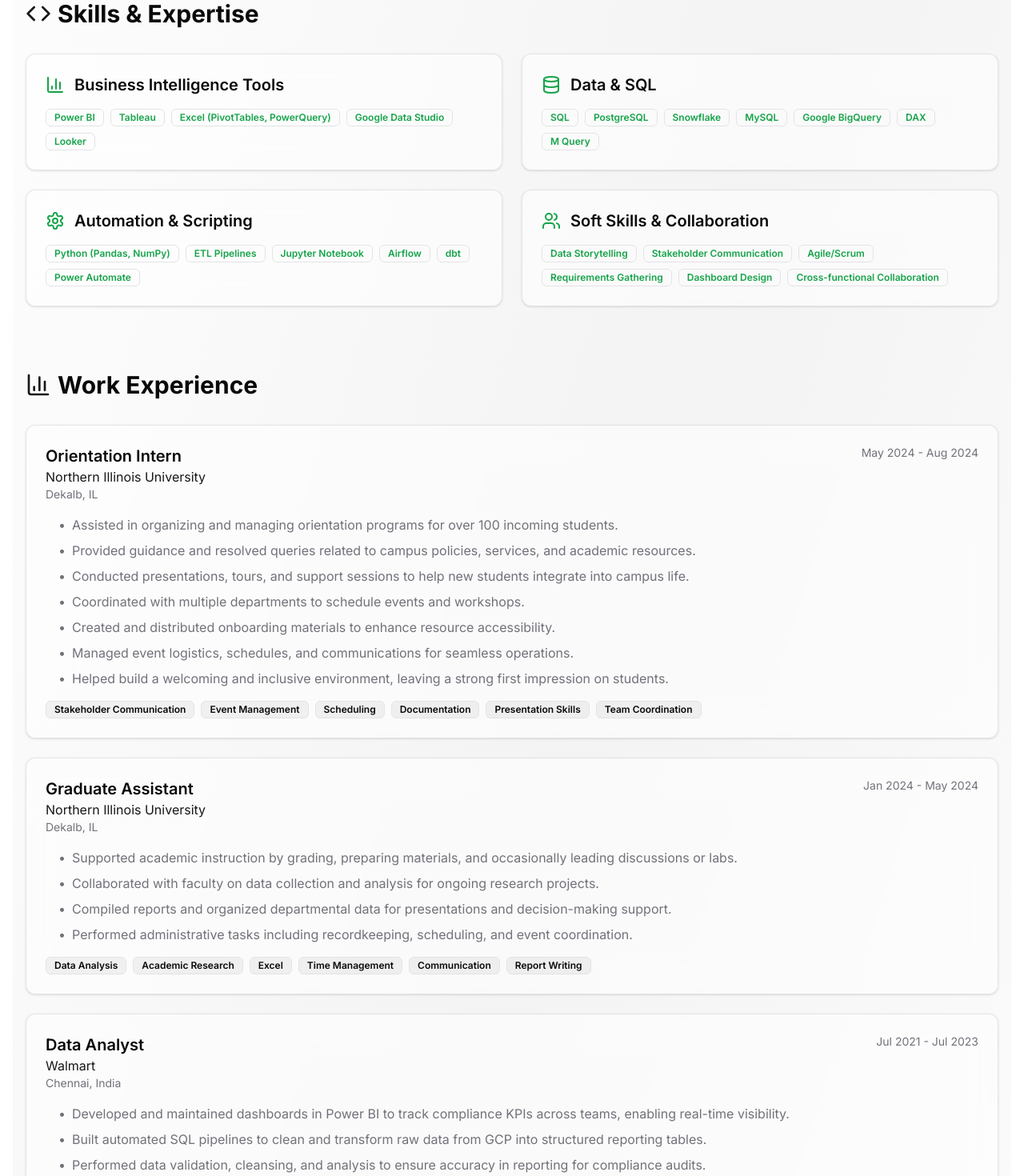
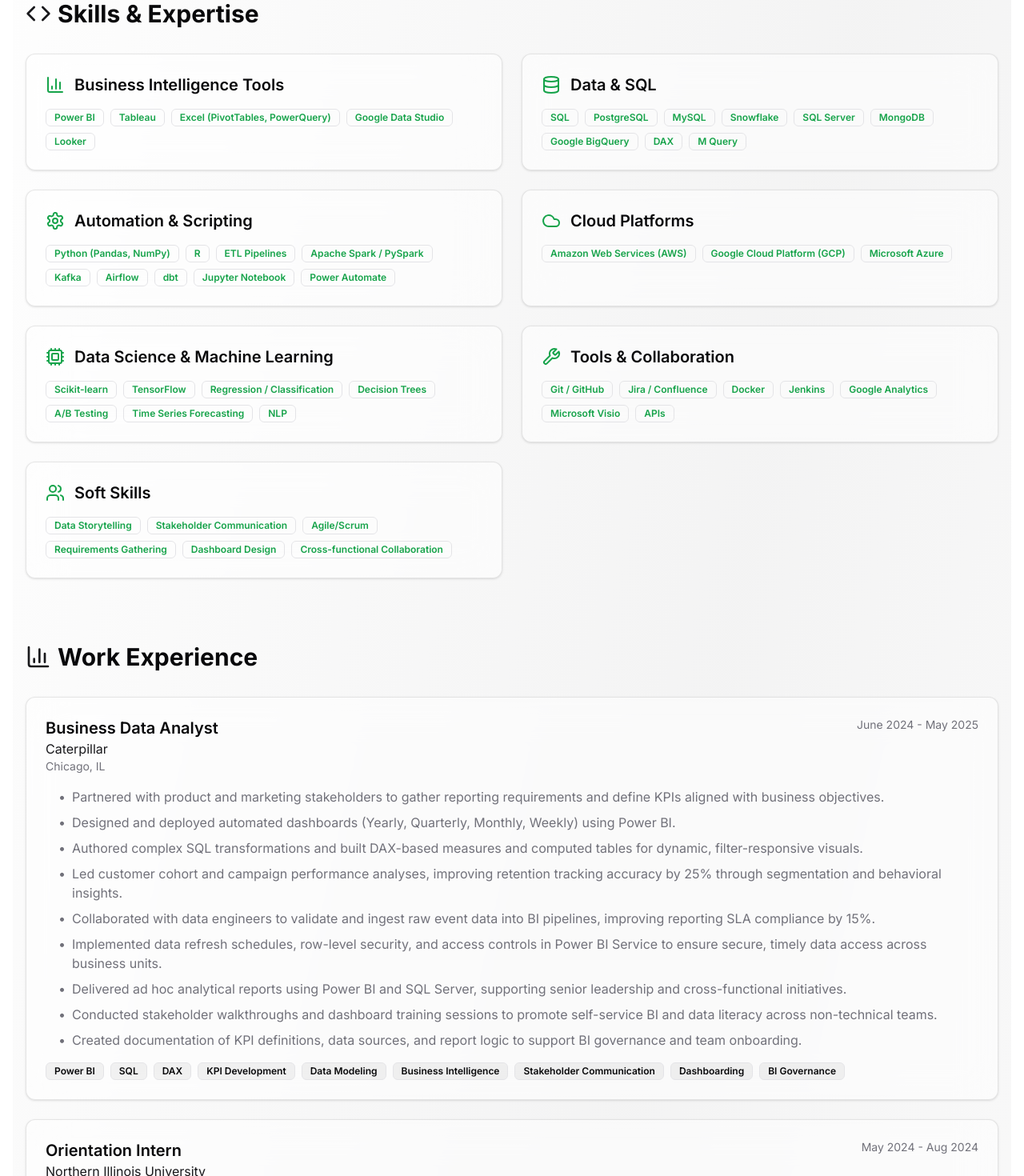
Before and after one commit to Sushmi08B/Portfolio, a Next.js app: page /about in a window 1280 px wide. Shown: the part 880-2350 px from the top of the page at 80% size. Built offline with nearby package versions, Linux system fonts and the light colour scheme.

Commit message:
Changes Updated

```diff
--- a/src/components/sections/about-detail.tsx
+++ b/src/components/sections/about-detail.tsx
@@ -36,13 +36,15 @@ export function AboutDetail() {
             <div>
               <h1 className="text-4xl md:text-5xl font-bold mb-4">Sushmitha Birudala</h1>
               <p className="text-xl text-muted-foreground mb-4">
-                 Business Intelligence Analyst | Power BI • SQL • Python
+                 Data Analyst | Business Data Analyst | Business Intelligence Specialist
               </p>
               <div className="flex flex-wrap gap-2">
-                <Badge variant="outline" className="bg-primary/10"><BarChart3 className="w-3 h-3 mr-2" /> Power BI Expert</Badge>
+                <Badge variant="outline" className="bg-primary/10"><Users className="w-3 h-3 mr-2" /> Data & BI Analysis</Badge>
+                <Badge variant="outline" className="bg-primary/10"><BarChart3 className="w-3 h-3 mr-2" /> Data Visualization Expert</Badge>
                 <Badge variant="outline" className="bg-primary/10"><Database className="w-3 h-3 mr-2" /> SQL Specialist</Badge>
+                <Badge variant="outline" className="bg-primary/10"><Code className="w-3 h-3 mr-2" /> Data Storyteller</Badge>
+                <Badge variant="outline" className="bg-primary/10"><Code className="w-3 h-3 mr-2" /> Dashboard Developer</Badge>
                 <Badge variant="outline" className="bg-primary/10"><Settings className="w-3 h-3 mr-2" /> Reporting Automation</Badge>
-                <Badge variant="outline" className="bg-primary/10"><Code className="w-3 h-3 mr-2" /> Python Analyst</Badge>
               </div>
             </div>
           </div>
@@ -56,7 +58,7 @@ export function AboutDetail() {
               Professional Summary
             </h2>
             <div className="space-y-4 text-lg text-muted-foreground leading-relaxed">
-              <p>I’m a  Data & Business Intelligence Analyst with over 4+ years of experience helping companies unlock actionable insights through dashboards, SQL data models, and Python-based automation.</p>
+              <p>I’m a  Data & Business Intelligence Analyst with over 4 years of experience helping companies unlock actionable insights through dashboards, SQL data models, and Python-based automation.</p>
               <p>Experience transforming raw data into actionable insights that support strategic decision-making.</p>
               <p>Strong foundation in data cleaning, exploratory data analysis (EDA), KPI development, and dashboard creation, optimizing reporting pipelines to designing executive dashboards across sales, operations, and finance departments.</p>
               <p>I hold a Master's in Computer Science and am passionate about data storytelling, stakeholder engagement, and driving real-world impact with clean, automated insights.</p>
@@ -157,31 +159,33 @@ export function AboutDetail() {
               Education
             </h2>
             <div className="space-y-6">
-              <div>
+              {education.map((edu, idx) => (
+                <div key={idx}>
                   <div className="flex flex-col md:flex-row md:items-start md:justify-between mb-2">
                     <div>
-                    <h3 className="font-semibold text-lg">{education.degree}</h3>
-                    <p className="text-muted-foreground">{education.school}</p>
+                      <h3 className="font-semibold text-lg">{edu.degree}</h3>
+                      <p className="text-muted-foreground">{edu.school}</p>
                     </div>
                     <div className="text-right mt-1 md:mt-0">
-                    <p className="text-sm text-muted-foreground">{education.startDate} - {education.endDate}</p>
-                    <p className="text-sm font-medium text-primary">GPA: {education.gpa}</p>
+                      <p className="text-sm text-muted-foreground">{edu.startDate} - {edu.endDate}</p>
+                      <p className="text-sm font-medium text-primary">GPA: {edu.gpa}</p>
                     </div>
                   </div>
                   <div className="mt-3">
-                  {education.honors.map((honor, index) => (
+                    {edu.honors.map((honor, index) => (
                       <Badge key={index} variant="outline" className={`bg-primary/5 mb-2 ${index > 0 ? "ml-2" : ""}`}>{honor.name}</Badge>
                     ))}
                   </div>
                   <div className="mt-4">
                     <p className="text-sm font-medium mb-2">Activities and Societies:</p>
                     <ul className="list-disc list-inside text-sm text-muted-foreground space-y-1 ml-2">
-                    {education.activities.map((activity, index) => (
+                      {edu.activities.map((activity, index) => (
                         <li key={index}>{activity.name}</li>
                       ))}
                     </ul>
                   </div>
                 </div>
+              ))}
             </div>
           </Card>
         </motion.div>
@@ -216,7 +220,17 @@ export function AboutDetail() {
               Blog & Writing
             </h2>
             <div className="space-y-4 text-muted-foreground">
-              <p>Sharing ideas, tools, and practical insights in BI and data storytelling. Check back soon for posts!</p>
+              <p>
+                I write about data storytelling, Power BI, and automation. Check out my insights on{" "}
+                <a
+                  href="https://medium.com/@sushmithabirudala"
+                  target="_blank"
+                  rel="noopener noreferrer"
+                  className="text-primary underline hover:text-primary/80 transition"
+                >
+                  Medium
+                </a>.
+              </p>
             </div>
           </Card>
         </motion.div>
--- a/src/data/education.ts
+++ b/src/data/education.ts
@@ -17,7 +17,8 @@ export interface Education {
   activities: Activity[];
 }
 
-export const education: Education = {
+export const education: Education[] = [
+  {
   degree: "Master of Science - MS, Computer Science",
   school: "Northern Illinois University",
   location: "DeKalb, Illinois, United States",
@@ -35,4 +36,22 @@ export const education: Education = {
     { name: "AI & Machine Learning Reading Group - Participant" },
     { name: "Tableau & Power BI Workshops - Attendee" }
   ]
-};
+},
+  {
+  degree: "Bachelor of Technology - BTech, Electronics and Communication Engineering",
+  school: "Sri Padmavathi Mahila Visvavidyalayam",
+  location: "Tirupati, India",
+  startDate: "August 2017",
+  endDate: "May 2021",
+  gpa: "3.4",
+  honors: [
+    { name: "Top of the Class" },
+    { name: "Academic Excellence Award" }
+  ],
+  activities: [
+    { name: "IEEE - Member" },
+    { name: "Tech Fest Volunteer" },
+    { name: "Coding Competitions - Participant" }
+  ]
+}
+];
--- a/src/data/experience.ts
+++ b/src/data/experience.ts
@@ -18,6 +18,35 @@ export interface Experience {
 }
 
 export const experiences: Experience[] = [
+  {
+    title: "Business Data Analyst",
+    company: "Caterpillar",
+    location: "Chicago, IL",
+    startDate: "June 2024",
+    endDate: "May 2025",
+    achievements: [
+      { text: "Partnered with product and marketing stakeholders to gather reporting requirements and define KPIs aligned with business objectives." },
+      { text: "Designed and deployed automated dashboards (Yearly, Quarterly, Monthly, Weekly) using Power BI." },
+      { text: "Authored complex SQL transformations and built DAX-based measures and computed tables for dynamic, filter-responsive visuals." },
+      { text: "Led customer cohort and campaign performance analyses, improving retention tracking accuracy by 25% through segmentation and behavioral insights." },
+      { text: "Collaborated with data engineers to validate and ingest raw event data into BI pipelines, improving reporting SLA compliance by 15%." },
+      { text: "Implemented data refresh schedules, row-level security, and access controls in Power BI Service to ensure secure, timely data access across business units." },
+      { text: "Delivered ad hoc analytical reports using Power BI and SQL Server, supporting senior leadership and cross-functional initiatives." },
+      { text: "Conducted stakeholder walkthroughs and dashboard training sessions to promote self-service BI and data literacy across non-technical teams." },
+      { text: "Created documentation of KPI definitions, data sources, and report logic to support BI governance and team onboarding." }
+    ],
+    skills: [
+      { name: "Power BI" },
+      { name: "SQL" },
+      { name: "DAX" },
+      { name: "KPI Development" },
+      { name: "Data Modeling" },
+      { name: "Business Intelligence" },
+      { name: "Stakeholder Communication" },
+      { name: "Dashboarding" },
+      { name: "BI Governance" }
+    ]
+  },
   {
     title: "Orientation Intern",
     company: "Northern Illinois University",
@@ -49,10 +78,11 @@ export const experiences: Experience[] = [
     startDate: "Jan 2024",
     endDate: "May 2024",
     achievements: [
-      { text: "Supported academic instruction by grading, preparing materials, and occasionally leading discussions or labs." },
-      { text: "Collaborated with faculty on data collection and analysis for ongoing research projects." },
-      { text: "Compiled reports and organized departmental data for presentations and decision-making support." },
-      { text: "Performed administrative tasks including recordkeeping, scheduling, and event coordination." }
+      { text: "Handled teaching, research, and administration tasks, utilizing Excel for data management and contributing to efficient departmental operations." },
+      { text: "Supported faculty by grading assignments, preparing instructional materials, and leading class discussions, which improved student engagement and enhanced my teaching skills." },
+      { text: "Collaborated with professors on data collection and analysis, contributing to meaningful academic findings and enhancing research methodologies." },
+      { text: "Coordinated logistics and maintained departmental records using productivity tools (Google Workspace, Microsoft Office)." },
+
     ],
     skills: [
       { name: "Data Analysis" },
@@ -70,11 +100,14 @@ export const experiences: Experience[] = [
     startDate: "Jul 2021",
     endDate: "Jul 2023",
     achievements: [
+      { text: "Designed and maintained retail performance dashboards in Tableau, supporting over 50 business users across marketing, sales, and supply chain teams." },
+      { text: "Extracted, cleaned, and analyzed over 10M+ monthly transactions using SQL and Python to uncover fraud indicators and inventory anomalies." },
+      { text: "Partnered with data engineering to define robust data models and staging layers, improving report accuracy and reducing refresh failures by 20%." },
+      { text: "Conducted stockout and overstock trend analysis, enabling inventory optimization and reducing waste by 12%." },
+      { text: "Performed customer segmentation and behavioral analysis, identifying high-value cohorts and informing targeted retention strategies."},
+      { text: "Collaborated with business stakeholders to track key metrics such as revenue per region, product conversion rates, and promotion impact." },
+      { text: "Participated in regular data quality audits, resolving inconsistencies and improving trust in BI reporting." },
       { text: "Developed and maintained dashboards in Power BI to track compliance KPIs across teams, enabling real-time visibility." },
-      { text: "Built automated SQL pipelines to clean and transform raw data from GCP into structured reporting tables." },
-      { text: "Performed data validation, cleansing, and analysis to ensure accuracy in reporting for compliance audits." },
-      { text: "Collaborated with cross-functional teams to identify key data metrics and built visual reports consumed by 20+ stakeholders." },
-      { text: "Used Airflow to schedule and monitor ETL workflows, reducing manual intervention and improving reliability." },
       { text: "Authored Confluence documentation and SOPs to support internal knowledge sharing and onboarding." }
     ],
     skills: [
@@ -88,6 +121,28 @@ export const experiences: Experience[] = [
       { name: "Business Intelligence" },
       { name: "ETL" }
     ]
+  },
+  {
+    title: "Data Analyst",
+    company: "HDFC Bank",
+    location: "Chennai, India",
+    startDate: "Nov 2020",
+    endDate: "May 2021",
+    achievements: [
+      { text: "Conducted credit card portfolio analysis using SQL and Excel to identify high-value customer segments, uncovering upsell opportunities that increased campaign ROI by 15%." },
+      { text: "Automated MIS (Management Information System) reporting workflows using Python, reducing manual effort and report delivery time by 50%." },
+      { text: "Analyzed monthly customer trends and financial product adoption patterns, preparing insights for senior leadership to guide product strategy." },
+      { text: "Created dashboards and summary reports to track KPIs such as spend categories, payment behaviors, and delinquency rates." }
+    ],
+    skills: [
+      { name: "SQL" },
+      { name: "Excel" },
+      { name: "Python" },
+      { name: "Banking Analytics" },
+      { name: "Customer Segmentation" },
+      { name: "MIS Reporting" },
+      { name: "Dashboarding" }
+    ]
   }
 ];
 
--- a/src/data/hobbies.ts
+++ b/src/data/hobbies.ts
@@ -6,14 +6,29 @@ export interface Hobby {
 
 export const hobbies: Hobby[] = [
   {
+    name: "Writing",
+    emoji: "✍️",
+    description: "Expressing thoughts and ideas through words"
+  },
+  {
+    name: "Photography",
+    emoji: "📸",
+    description: "Capturing moments and exploring creativity through the lens"
+  },
+  {
+    name: "Reading",
+    emoji: "📚",
+    description: "Diving into different worlds through books"
+  },
+  {
+    name: "Music",
+    emoji: "🎶",
+    description: "Exploring different genres and discovering new artists"
+  },
+  {
     name: "Hiking",
     emoji: "🏔️",
     description: "Exploring Utah's beautiful trails and mountain ranges"
-  },
-  {
-    name: "Road Biking",
-    emoji: "🚴‍♂️",
-    description: "Enjoying scenic routes and maintaining an active lifestyle"
   },
   {
     name: "Camping",
--- a/src/data/skills.ts
+++ b/src/data/skills.ts
@@ -1,4 +1,12 @@
-import { BarChart3, Database, Settings, Users } from "lucide-react";
+import {
+  BarChart3,
+  Database,
+  Settings,
+  Cloud,
+  Cpu,
+  Users,
+  Wrench
+} from "lucide-react";
 import { ElementType } from "react";
 
 export interface SkillCategory {
@@ -28,8 +36,10 @@ export const skillCategories: SkillCategory[] = [
     skills: [
       "SQL",
       "PostgreSQL",
+      "MySQL",
       "Snowflake",
-      "MySQL",
+      "SQL Server",
+      "MongoDB",
       "Google BigQuery",
       "DAX",
       "M Query"
@@ -41,15 +51,56 @@ export const skillCategories: SkillCategory[] = [
     color: "bg-green-500/10 text-green-600",
     skills: [
       "Python (Pandas, NumPy)",
+      "R",
       "ETL Pipelines",
-      "Jupyter Notebook",
+      "Apache Spark / PySpark",
+      "Kafka",
       "Airflow",
       "dbt",
+      "Jupyter Notebook",
       "Power Automate"
     ],
   },
   {
-    name: "Soft Skills & Collaboration",
+    name: "Cloud Platforms",
+    Icon: Cloud,
+    color: "bg-green-500/10 text-green-600",
+    skills: [
+      "Amazon Web Services (AWS)",
+      "Google Cloud Platform (GCP)",
+      "Microsoft Azure"
+    ],
+  },
+  {
+    name: "Data Science & Machine Learning",
+    Icon: Cpu,
+    color: "bg-green-500/10 text-green-600",
+    skills: [
+      "Scikit-learn",
+      "TensorFlow",
+      "Regression / Classification",
+      "Decision Trees",
+      "A/B Testing",
+      "Time Series Forecasting",
+      "NLP"
+    ],
+  },
+  {
+    name: "Tools & Collaboration",
+    Icon: Wrench,
+    color: "bg-green-500/10 text-green-600",
+    skills: [
+      "Git / GitHub",
+      "Jira / Confluence",
+      "Docker",
+      "Jenkins",
+      "Google Analytics",
+      "Microsoft Visio",
+      "APIs"
+    ],
+  },
+  {
+    name: "Soft Skills",
     Icon: Users,
     color: "bg-green-500/10 text-green-600",
     skills: [
```
Also changed, not shown: src/data/projects.ts (+4 -4 lines). Lines whose indentation alone changed are shown as unchanged.
